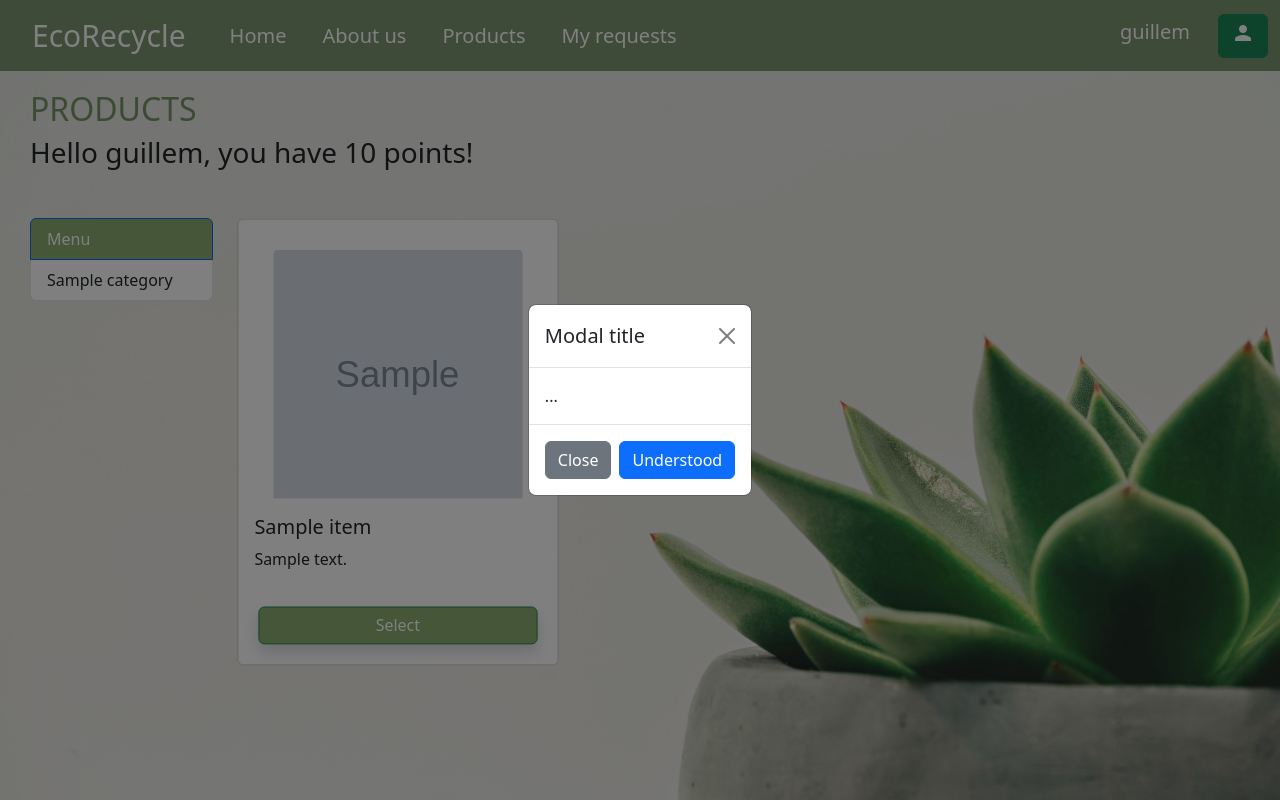
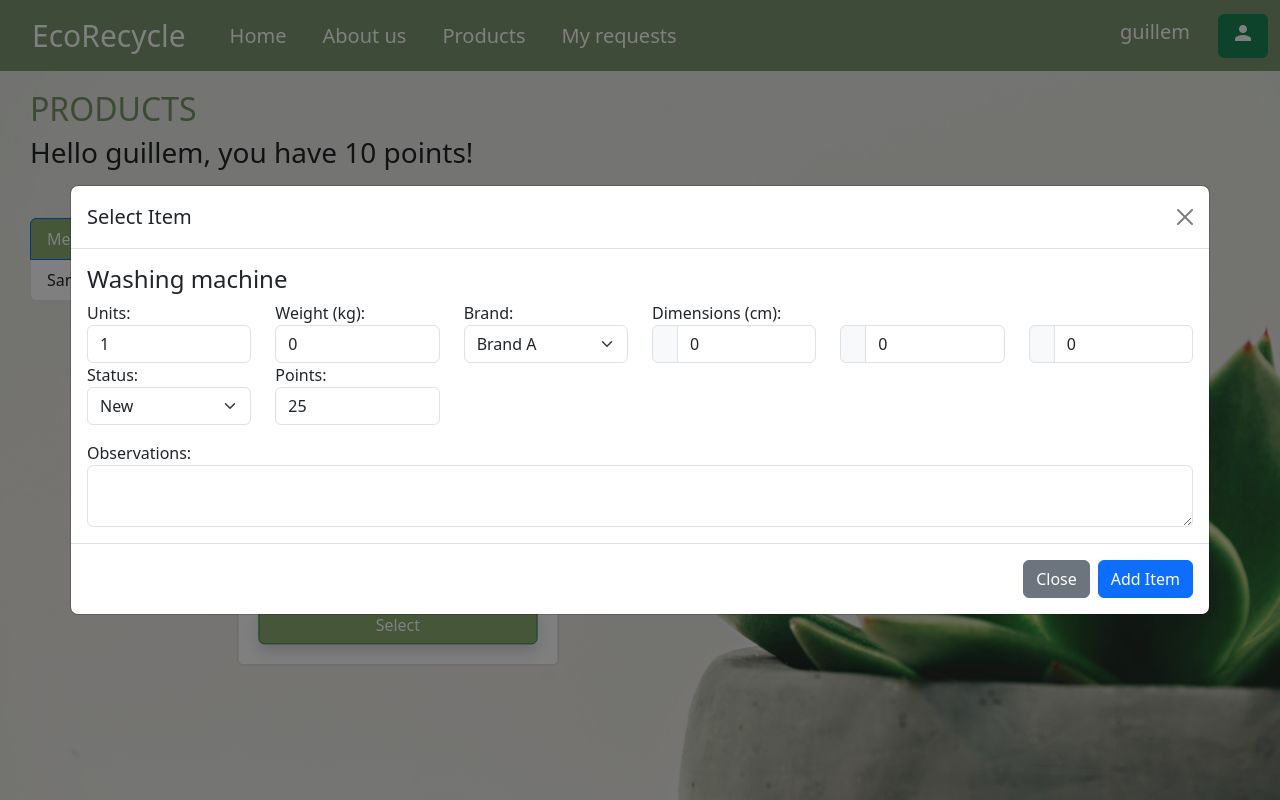
Before and after one commit to Guillemtejonestalella/EcoRecycleProject, a Django app: page /products in a window 1280 px wide, after a click on "Select". Run offline with Django 5.2, Linux system fonts and the light colour scheme; a user stored in the database is signed in; tables that the repository leaves empty hold one stand-in row (values such as "Sample post"); grey boxes marked "Sample" are stand-in pictures; some libraries are stand-ins or nearby versions.

Commit message:
[In progress] selectItemModal

```diff
--- a/ecoApp/static/css/styles.css
+++ b/ecoApp/static/css/styles.css
@@ -59,6 +59,10 @@ body {
     min-height: 100vh;
     display: flex;
     flex-direction: column;
+}
+
+.modal-xl{
+    max-width: 90%;
 }
 
 .navbar-color {
--- a/ecoApp/templates/ecoApp/products.html
+++ b/ecoApp/templates/ecoApp/products.html
@@ -95,31 +95,101 @@
       </div>
 </div>
 
-
-
-  <!-- Modal -->
-
+<!-- select Modal -->
 <div class="modal fade" id="selectItemModal" tabindex="-1" aria-labelledby="selectItemModalLabel" aria-hidden="true">
-    <div class="modal-dialog modal-dialog-centered">
+  <div class="modal-dialog modal-dialog-centered modal-xl">
     <div class="modal-dialog">
       <div class="modal-content">
         <div class="modal-header">
-            <h1 class="modal-title fs-5" id="selectItemModalLabel">Modal title</h1>
+          <h1 class="modal-title fs-5" id="selectItemModalLabel">Select Item</h1>
           <button type="button" class="btn-close" data-bs-dismiss="modal" aria-label="Close"></button>
         </div>
         <div class="modal-body">
-            ...
+          <!--CONTINGUT HARDODEJAT DEL SELECT_ITEM_MODAL-->
+            <div class="col-md-20">
+              {% if request.user.is_authenticated %}
+
+                <div class="card-header">
+                    <div class="d-flex justify-content-between align-items-center">
+                        <h4>Washing machine</h2>
+                    </div>
+                </div>
+                <div class="card-body collapse show" id="requestDetails">
+                    <div class="row">
+                        <div class="col-md-2">
+                            <label>Units:</label>
+                            <input type="number" value="1" min="1" class="form-control">
+                        </div>
+                        <div class="col-md-2">
+                            <label>Weight (kg):</label>
+                            <input type="text" value="0" class="form-control">
+                        </div>
+                        <div class="col-md-2">
+                            <label>Brand:</label>
+                            <select class="form-select">
+                                <option value="BrandA">Brand A</option>
+                                <option value="BrandB">Brand B</option>
+                                <option value="BrandC">Brand C</option>
+                            </select>
+                        </div>
+                        <div class="col-md-6">
+                            <label>Dimensions (cm):</label>
+                            <div class="row align-items-center">
+                                <div class="col-md-4">
+                                    <div class="input-group">
+                                        <span class="input-group-text"><i class=""></i></span>
+                                        <input type="text" value="0" placeholder="Length" class="form-control">
+                                    </div>
+                                </div>
+                                <div class="col-md-4">
+                                    <div class="input-group">
+                                        <span class="input-group-text"><i class=""></i></span>
+                                        <input type="text" value="0" placeholder="Width" class="form-control">
+                                    </div>
+                                </div>
+                                <div class="col-md-4">
+                                    <div class="input-group">
+                                        <span class="input-group-text"><i class=""></i></span>
+                                        <input type="text" value="0" placeholder="Depth" class="form-control">
+                                    </div>
+                                </div>
+                            </div>
+                        </div>
+                        <div class="col-md-2">
+                            <label>Status:</label>
+                            <select class="form-select">
+                                <option value="New">New</option>
+                                <option value="Old">Old</option>
+                                <option value="Used">Used</option>
+                            </select>
+                        </div>
+                        <div class="col-md-2">
+                            <label>Points:</label>
+                            <span class="form-control">25</span>
+                        </div>
+                    </div>
+                    <div class="row mt-3">
+                        <div class="col-md-12">
+                            <label>Observations:</label>
+                            <textarea class="form-control" rows="2"></textarea>
+                        </div>
+                    </div>
+                </div>
+
+              {% else %}
+                  <p>You need to be logged in to view this page.</p>
+              {% endif %}
+          </div>
+
+          <!--*******************************************-->
         </div>
         <div class="modal-footer">
           <button type="button" class="btn btn-secondary" data-bs-dismiss="modal">Close</button>
-            <button type="button" class="btn btn-primary">Understood</button>
+          <button type="button" class="btn btn-primary">Add Item</button>
         </div>
       </div>
     </div>
   </div>
 </div>
 
-
-
-
 {% endblock %}
```
Lines whose indentation alone changed are shown as unchanged.
